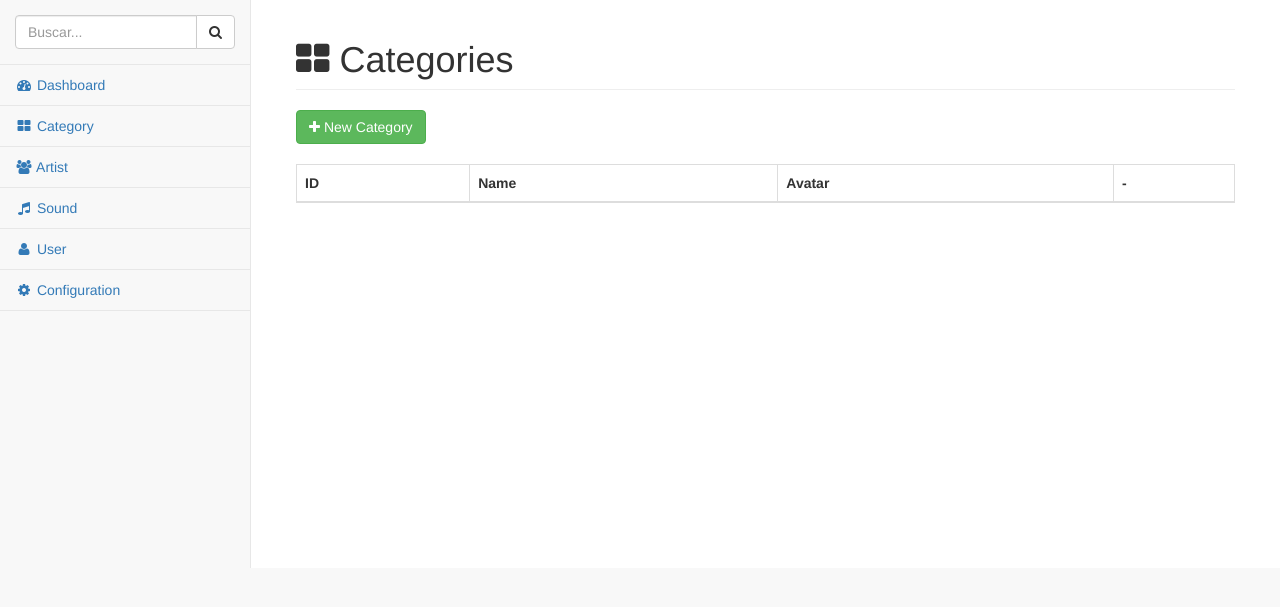
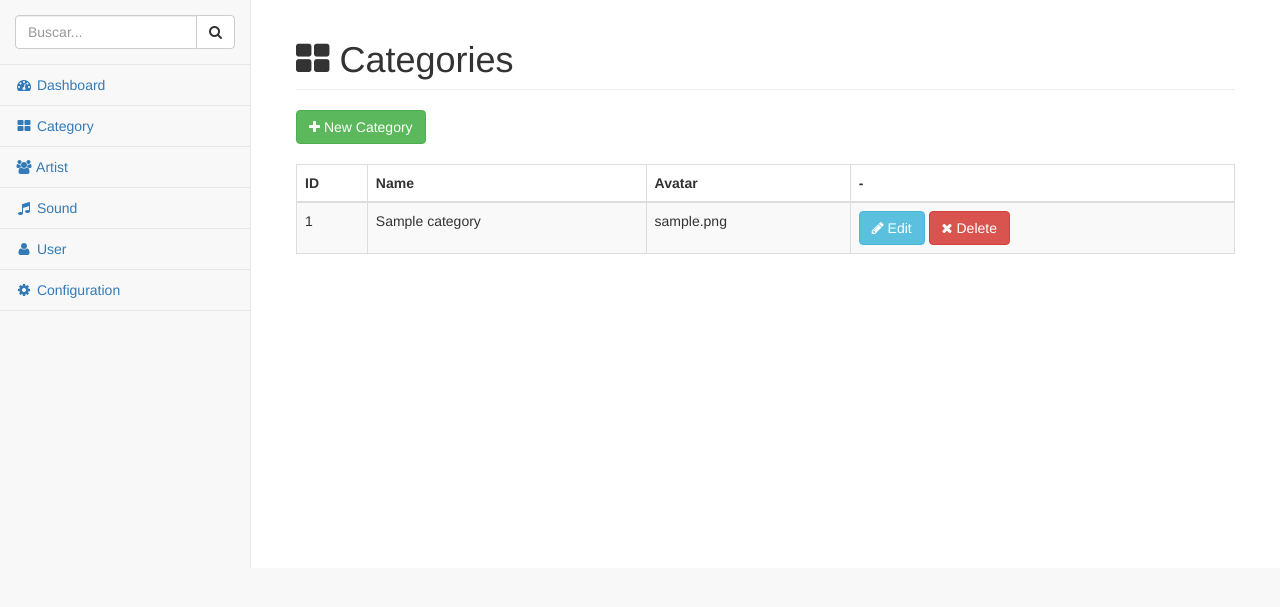
Before and after one commit to wmcarlos/MusicRepository, a CodeIgniter app: page /MusicRepository/index.php/categories/index in a window 1280 px wide. Shown: the part 51-658 px from the top of the page. Run offline with CodeIgniter, Linux system fonts and the light colour scheme; tables that the repository leaves empty hold one stand-in row (values such as "Sample post"); lists and menus that the app fills with data are empty.

Commit message:
add crud in categories

```diff
--- a/application/controllers/Categories.php
+++ b/application/controllers/Categories.php
@@ -7,14 +7,14 @@
 
 		parent::__construct();
 		$this->load->model("Category");
-
 	}
 
 	public function index(){
 
 		$data = array(
 			"title" => "Categories",
-			"template" => "Category/index"
+			"template" => "Category/index",
+			"categories" => $this->Category->read_all()
 		);
 
 		$this->load->view("admin", $data);
@@ -33,18 +33,52 @@
 	}
 
 	public function create(){
+		$data = array(
+			"name" => $this->input->post("name"),
+			"avatar" => "avatar.png"
+		);
+
+		if($this->security->xss_clean($data, TRUE) !== FALSE){
+
+			$this->Category->create($data);
+
+		}
+
+		redirect("Categories");
+	}
+
+	public function read($id = -1){
+
+		$data = array(
+			"title" => "Update Category",
+			"template" => "Category/update",
+			"category" => $this->Category->read($id)
+		);
+
+		$this->load->view("admin", $data);
 
 	}
 
-	public function read(){
+	public function update($id = -1){
+		$data = array(
+			"name" => $this->input->post("name"),
+			"avatar" => "avatar_updated.png"
+		);
 
+		if($this->security->xss_clean($data, TRUE) !== FALSE){
+
+			$this->Category->update($id, $data);
+
+		}
+
+		redirect("Categories");
 	}
 
-	public function update(){
+	public function delete($id = -1){
 
-	}
+		$this->Category->delete($id);
 
-	public function delete(){
+		redirect("Categories");
 
 	}
 }
--- a/application/models/Category.php
+++ b/application/models/Category.php
@@ -14,7 +14,14 @@
 
 	}
 
-	public function read(){
+	public function read($id){
+
+		$query = $this->db->get_where("mr_categories",['category_id' => $id]);
+		return $query->row();
+
+	}
+
+	public function read_all(){
 
 		$query = $this->db->get("mr_categories");
 		return $query->result();
--- a/application/views/admin/Category/index.php
+++ b/application/views/admin/Category/index.php
@@ -16,7 +16,17 @@
                         <th>-</th>
                     </thead>
                     <tbody>
-
+                        <?php foreach($categories as $category) { ?>
+                        <tr>
+                            <td><?= $category->category_id ?></td>
+                            <td><?= $category->name ?></td>
+                            <td><?= $category->avatar ?></td>
+                            <td>
+                                <a href="<?= base_url('Categories/read/' . $category->category_id ) ?>" class="btn btn-info"><i class="fa fa-pencil"></i> Edit</a>
+                                <a href="<?= base_url('Categories/delete/' . $category->category_id)  ?>" class="btn btn-danger"><i class="fa fa-times"></i> Delete</a>
+                            </td>
+                        </tr>
+                        <?php } ?>
                     </tbody>
                 </table>
             </div>
--- a/application/views/admin/Category/new.php
+++ b/application/views/admin/Category/new.php
@@ -5,7 +5,7 @@
                 <h1 class="page-header"><i class="fa fa-th-large"></i> <?= $title ?></h1>
             </div>
             <div class="panel-body">
-                <?= form_open_multipart('Categories/create') ?>
+                <?= form_open_multipart('Categories/create', ['autocomplete' => 'off']) ?>
                     <div class="form-group">
                         <?= form_label("Name: ") ?>
                         <?= form_input(array("name" => "name", "id" => "name", "class" => "form-control")) ?>
```
Also changed, not shown: application/views/admin/Category/update.php (+23 -0 lines).
